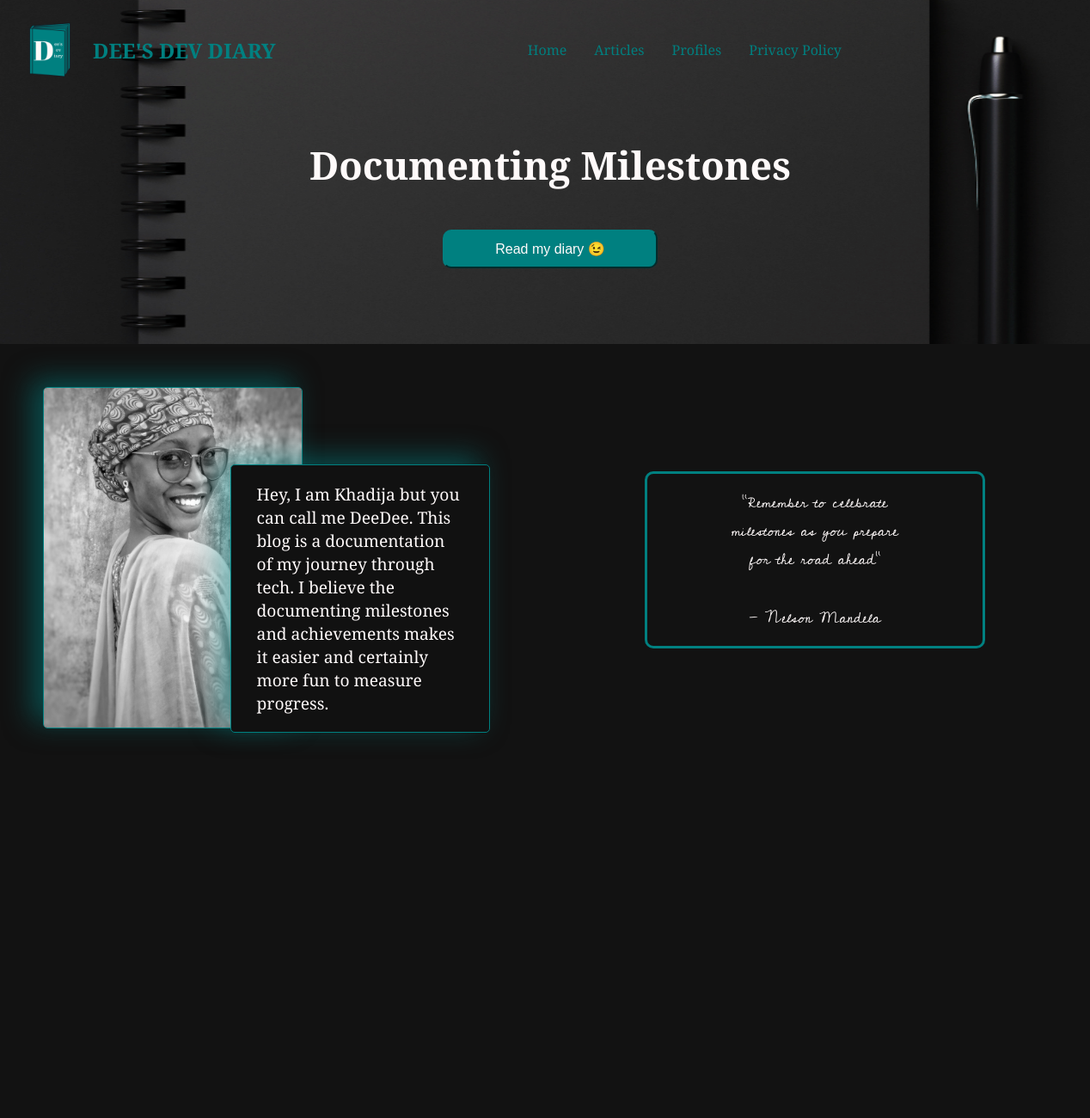
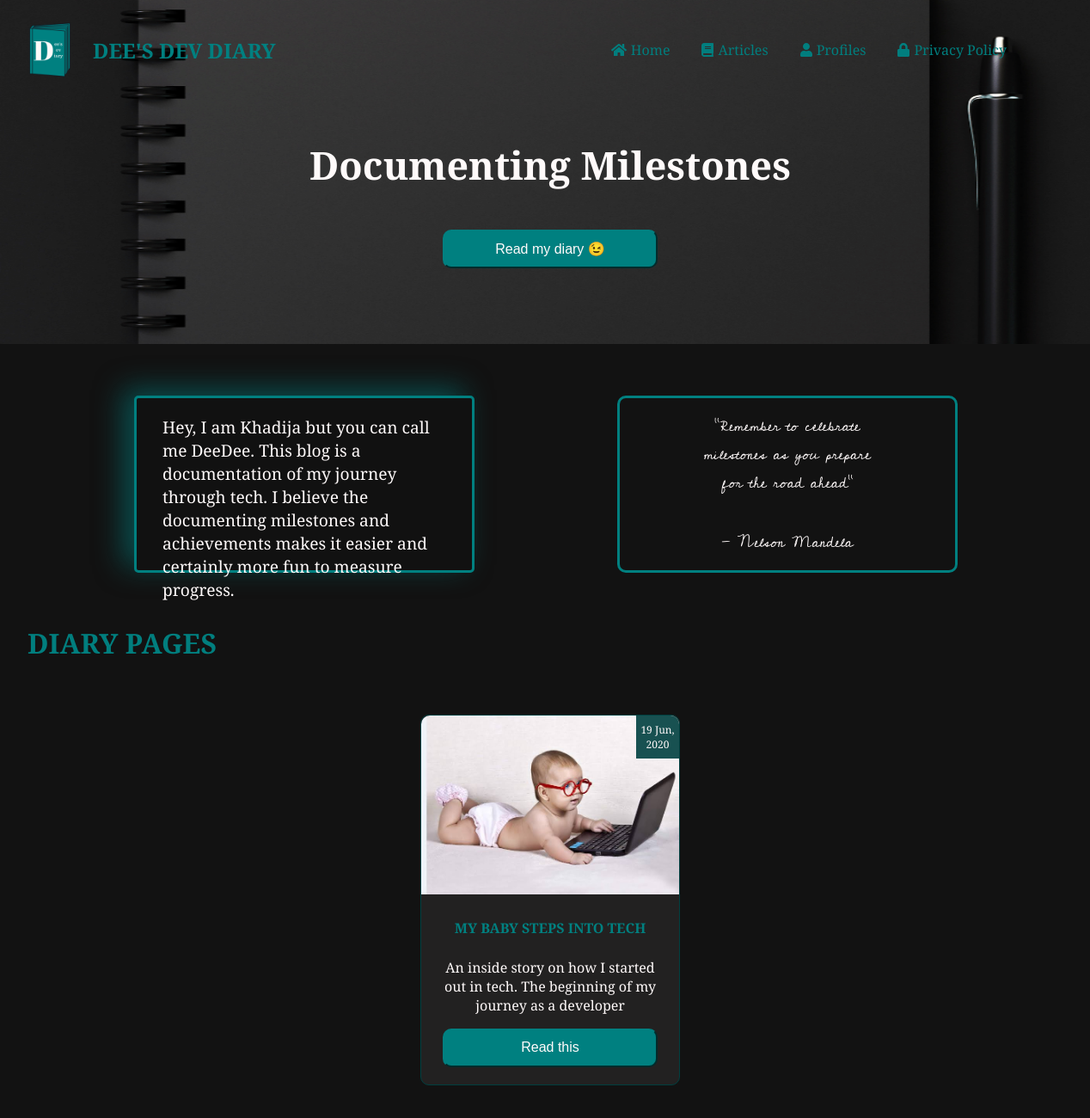
Before and after one commit to SLKhadeeja/dees-dev-diary, a Gatsby site: page / in a window 1280 px wide. Shown: the full height of the page at 86% size, 0-1268 px from the left. Before the commit the page ends 902 px from the top, so only its background shows below. Built offline with nearby package versions, Linux system fonts and the light colour scheme; Gatsby itself is replaced by a stand-in of ours.

Commit message:
added diary section

```diff
--- a/package.json
+++ b/package.json
@@ -14,6 +14,9 @@
     "test": "echo \"Write tests! -> https://gatsby.dev/unit-testing\" && exit 1"
   },
   "dependencies": {
+    "@fortawesome/fontawesome-svg-core": "^1.2.32",
+    "@fortawesome/free-solid-svg-icons": "^5.15.1",
+    "@fortawesome/react-fontawesome": "^0.1.11",
     "gatsby": "^2.24.79",
     "react": "^16.12.0",
     "react-dom": "^16.12.0"
--- /dev/null
+++ b/src/components/button/button.css
@@ -0,0 +1,17 @@
+.primary-button-type {
+    background-color: var(--primaryColor);
+    color: var(--white);
+    width: 250px;
+    height: 45px;
+    border-color: var(--primaryColor);
+    border-radius: 10px;
+    font-size: 1em;
+}
+
+.primary-button-type:hover {
+    background-color: var(--secondaryColor);
+}
+
+.primary-button-type:focus {
+    outline: transparent;
+}
--- /dev/null
+++ b/src/components/button/button.js
@@ -0,0 +1,8 @@
+import React from "react"
+import "./button.css"
+
+const Button = props => {
+  return <button className="primary-button-type">{props.children}</button>
+}
+
+export default Button
--- a/src/components/container.js
+++ /dev/null
@@ -1,5 +0,0 @@
-// import React from "react"
-// import containerStyles from "./container.module.css"
-// export default function Container({ children }) {
-//   return <div className={containerStyles.container}>{children}</div>
-// }
--- a/src/components/container.module.css
+++ /dev/null
@@ -1,4 +0,0 @@
-.container {
-    margin: 3rem auto;
-    max-width: 600px;
-  }
--- /dev/null
+++ b/src/components/diaryPreviewCard/diaryPreviewCard.css
@@ -0,0 +1,51 @@
+.card {
+    width: 300px;
+    background-color: var(--grey);
+    display: flex;
+    flex-flow: column;
+    margin: 30px;
+    position: relative;
+    border: 1px solid var(--secondaryColor);
+    border-radius: 10px;
+}
+
+.date {
+    width: 50px;
+    height: 50px;
+    background-color: var(--secondaryColor);
+    opacity: 0.9;
+    color: var(--white);
+    display: flex;
+    align-items: center;
+    font-size: 12px;
+    text-align: center;
+    position: absolute;
+    top: 0;
+    right: 0;
+    border-top-right-radius: 10px;
+}
+
+.preview-img {
+    width: 100%;
+    border-top-left-radius: 10px;
+    border-top-right-radius: 10px;
+}
+
+.card-contents {
+    display: flex;
+    flex-flow: column;
+    align-items: center;
+    text-align: center;
+    padding: 20px;
+}
+
+.diary-preview {
+    color: var(--white);
+}
+
+.card-title {
+    color: var(--primaryColor);
+    font-size: 1em;
+    margin: 0.5em 0;
+    text-transform: uppercase;
+}
--- /dev/null
+++ b/src/components/diaryPreviewCard/diaryPreviewCard.js
@@ -0,0 +1,23 @@
+import React from "react"
+import "./diaryPreviewCard.css"
+import CardImage from "../../assets/images/baby-steps-into-tech.jpg"
+import Button from "../button/button"
+
+const DiaryPreviewCard = () => {
+  return (
+    <div class="card">
+      <div class="date">19 Jun, 2020</div>
+      <img class="preview-img" src={CardImage} alt="baby-using-laptop" />
+      <div class="card-contents">
+        <h3 class="card-title">My baby steps into tech</h3>
+        <p class="diary-preview">
+          An inside story on how I started out in tech. The beginning of my
+          journey as a developer
+        </p>
+        <Button>Read this</Button>
+      </div>
+    </div>
+  )
+}
+
+export default DiaryPreviewCard
--- a/src/components/heroSection/heroSection.css
+++ b/src/components/heroSection/heroSection.css
@@ -17,18 +17,18 @@ nav {
     color: var(--primaryColor);
 }
 
-.desktop-nav {
+.navbar {
     display: flex;
     justify-content: space-between;
     align-items: center;
     background-color: transparent;
 }
-.desktop-nav > div {
+.navbar > div {
     display: flex;
     align-items: center;
 }
 
-.desktop-nav-items {
+.nav-items {
     display: flex;
     align-items: center;
     padding: 0 5em;
@@ -42,15 +42,18 @@ nav {
     color: var(--headingColor);
     font-weight: 400;
     text-decoration: none;
+    display: flex;
+    flex-flow: row;
+    align-items: center;
+}
+
+.nav-item > p {
+    margin: 0 5px;
 }
 
 .nav-item:hover {
     color: var(--gold);
 }
-
-/* .hamburger-menu {
-    display: none;
-} */
 
 .hero-section {
     display: flex;
@@ -63,33 +66,31 @@ nav {
     color: var(--white);
 }
 
-.primary-button-type {
-    background-color: var(--primaryColor);
-    color: var(--white);
-    width: 250px;
-    height: 45px;
-    border-color: var(--primaryColor);
-    border-radius: 10px;
-    font-size: 1em;
-}
-
-.primary-button-type:hover {
-    background-color: var(--secondaryColor);
-}
-
-.primary-button-type:focus {
-    outline: transparent;
-}
-
 @media screen and (max-width: 480px){
-    .desktop-nav-items {
-        display: none;
+    .nav-items {
+        position: fixed;
+        bottom: 0;
+        width: 100%;
+        padding: 0;
+        font-size: 12px;
+        justify-content: center;
+        background-color: var(--secondaryColor);
+        margin: 0;
+        right: 0;
+        left: 0;
+        border-radius: 10px 10px 0 0;
+        z-index: 9999;
     }
 
-    .hamburger-menu {
-        display: block;
-        color: var(--primaryColor);
-        font-size: 1em;
+    .nav-item {
+        color: var(--white);
+        display: flex;
+        flex-flow: column;
+        align-items: center;
+    }
+
+    .nav-item > p {
+        margin: 5px 0;
     }
 
     .title {
--- a/src/components/heroSection/heroSection.js
+++ b/src/components/heroSection/heroSection.js
@@ -1,31 +1,46 @@
 import React from "react"
+import { FontAwesomeIcon } from "@fortawesome/react-fontawesome"
+import {
+  faHome,
+  faBook,
+  faUser,
+  faLock,
+} from "@fortawesome/free-solid-svg-icons"
+import Button from "../button/button"
 import "./heroSection.css"
 import Logo from "../../assets/images/logo.png"
 
 const HeroSection = () => {
   return (
     <div className="hero-container">
-      <nav className="desktop-nav">
+      <nav className="navbar">
         <div>
           <img id="logo" src={Logo} alt="diary logo" />
           <h1 className="title">DEE'S DEV DIARY</h1>
         </div>
-        <ul className="desktop-nav-items">
-          <li className="nav-item">Home</li>
-          <li className="nav-item">Articles</li>
-          <li className="nav-item">Profiles</li>
-          <li className="nav-item">Privacy Policy</li>
+        <ul className="nav-items">
+          <li className="nav-item">
+            <FontAwesomeIcon icon={faHome} /> <p>Home</p>
+          </li>
+          <li className="nav-item">
+            <FontAwesomeIcon icon={faBook} /> <p>Articles</p>
+          </li>
+          <li className="nav-item">
+            <FontAwesomeIcon icon={faUser} /> <p>Profiles</p>
+          </li>
+          <li className="nav-item">
+            <FontAwesomeIcon icon={faLock} /> <p>Privacy Policy</p>
+          </li>
         </ul>
-        <i className="fas fa-bars hamburger-menu"></i>
       </nav>
       <div className="hero-section">
         <h3 className="hero-message">Documenting Milestones</h3>
-        <button className="primary-button-type">
+        <Button>
           Read my diary{" "}
           <span role="img" aria-label="wink">
             😉
           </span>
-        </button>
+        </Button>
       </div>
     </div>
   )
--- a/src/components/introduction/introduction.css
+++ b/src/components/introduction/introduction.css
@@ -3,33 +3,20 @@
     flex-flow: row wrap;
     align-items: center;
     margin: 50px auto;
+    justify-content: space-evenly;
 }
 
-.introduction-container {
-    position: relative;
-    margin: 0 50px;
-    width: 50%;
-}
-
-#profile {
-    width: 300px;
-    border-radius: 5px;
-    border: 1px solid var(--primaryColor);
-    box-shadow: -13px -8px 33px var(--boxShadowColor);
-}
 
 .hero-quote {
-    width: 300px;
+    height: 200px;
+    width: 390px;
     display: flex;
     flex-flow: column;
     align-items: center;
     text-align: center;
     background-color: var(--black);
-    position: absolute;
-    bottom: 0%;
-    left: 34%;
     border-radius: 5px;
-    border: 1px solid var(--primaryColor);
+    border: 3px solid var(--primaryColor);
     box-shadow: -13px -8px 33px var(--boxShadowColor);
 }
 
--- a/src/components/introduction/introduction.js
+++ b/src/components/introduction/introduction.js
@@ -1,20 +1,16 @@
 import React from "react"
 import "./introduction.css"
-import ProfileImg from "../../assets/images/profile.jpg"
 
 const Introduction = () => {
   return (
     <div class="introduction">
-      <div className="introduction-container">
-        <img id="profile" src={ProfileImg} alt="DeeDee" />
-        <div className="hero-quote">
-          <p className="intro-message">
-            Hey, I am Khadija but you can call me DeeDee. This blog is a
-            documentation of my journey through tech. I believe the documenting
-            milestones and achievements makes it easier and certainly more fun
-            to measure progress.
-          </p>
-        </div>
+      <div className="hero-quote">
+        <p className="intro-message">
+          Hey, I am Khadija but you can call me DeeDee. This blog is a
+          documentation of my journey through tech. I believe the documenting
+          milestones and achievements makes it easier and certainly more fun to
+          measure progress.
+        </p>
       </div>
       <div className="quote-banner">
         <p className="quote">
--- /dev/null
+++ b/src/components/topicList/topicList.css
@@ -0,0 +1,13 @@
+.section-name {
+    color: var(--headingColor);
+    margin: 1em;
+    font-size: 2em;
+    text-transform: uppercase;
+}
+
+.diary-list {
+    display: flex;
+    flex-flow: row wrap;
+    align-items: center;
+    justify-content: center;
+}
--- /dev/null
+++ b/src/components/topicList/topicList.js
@@ -0,0 +1,16 @@
+import React from "react"
+import DiaryPreviewCard from "../diaryPreviewCard/diaryPreviewCard"
+import "./topicList.css"
+
+const TopicList = () => {
+  return (
+    <div class="diary-topics-section">
+      <h1 class="section-name">Diary Pages</h1>
+      <div class="diary-list">
+        <DiaryPreviewCard />
+      </div>
+    </div>
+  )
+}
+
+export default TopicList
--- a/src/pages/index.js
+++ b/src/pages/index.js
@@ -1,12 +1,14 @@
 import React from "react"
 import HeroSection from "../components/heroSection/heroSection"
 import Introduction from "../components/introduction/introduction"
+import TopicList from "../components/topicList/topicList"
 
 const Home = () => {
   return (
     <div>
       <HeroSection />
       <Introduction />
+      <TopicList />
     </div>
   )
 }
--- a/src/styles/global.css
+++ b/src/styles/global.css
@@ -9,14 +9,16 @@
   --maroon: #400000;
   --red: 	#800000;
   --boxShadowColor: #0080808c;
-
+  --grey: #222121;
 }
 
 html {
     background-color: var(--background);
+    margin: 0;
     font-family: Georgia, 'Times New Roman', Times, serif;
   }
 
 body {
   margin: 0;
+  margin-bottom: 60px;
 }
```
Also changed, not shown: src/assets/images/baby-steps-into-tech.jpg (added), src/assets/images/profile.jpg (deleted), 1 other file.
